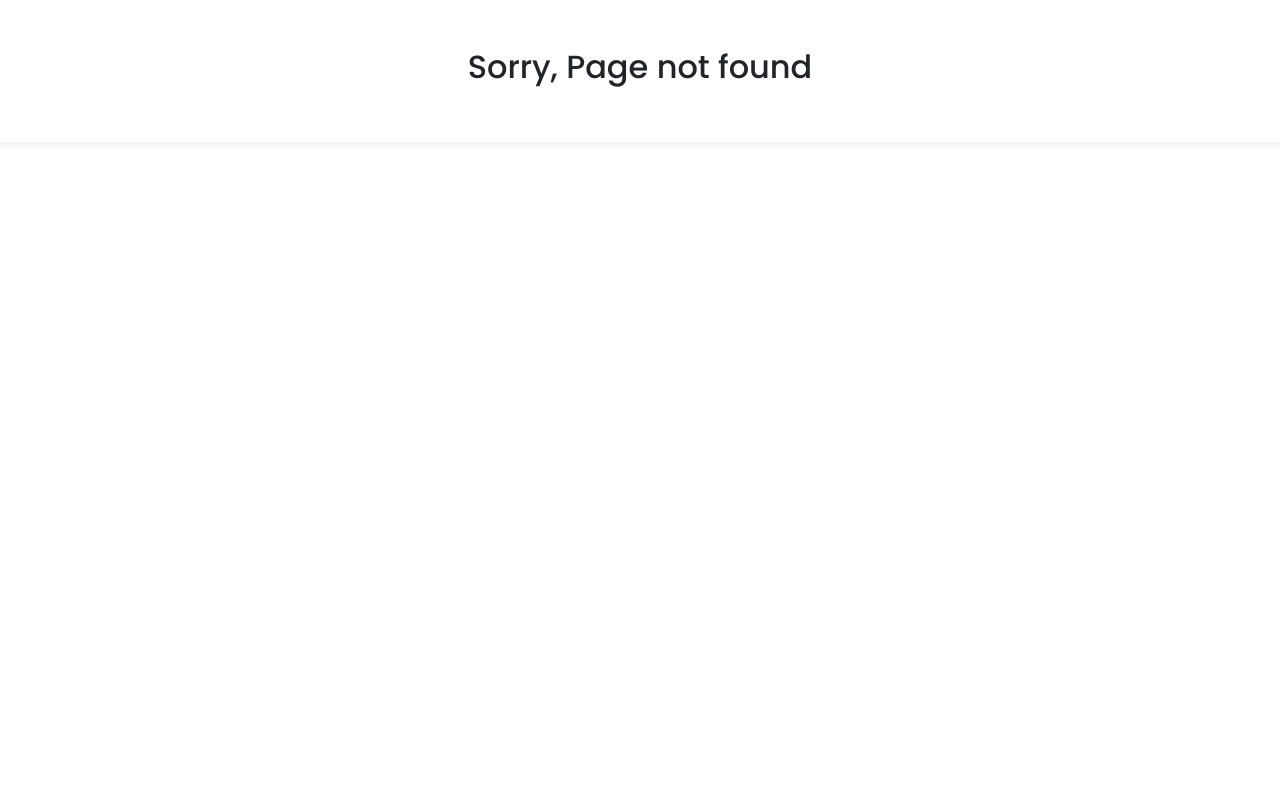
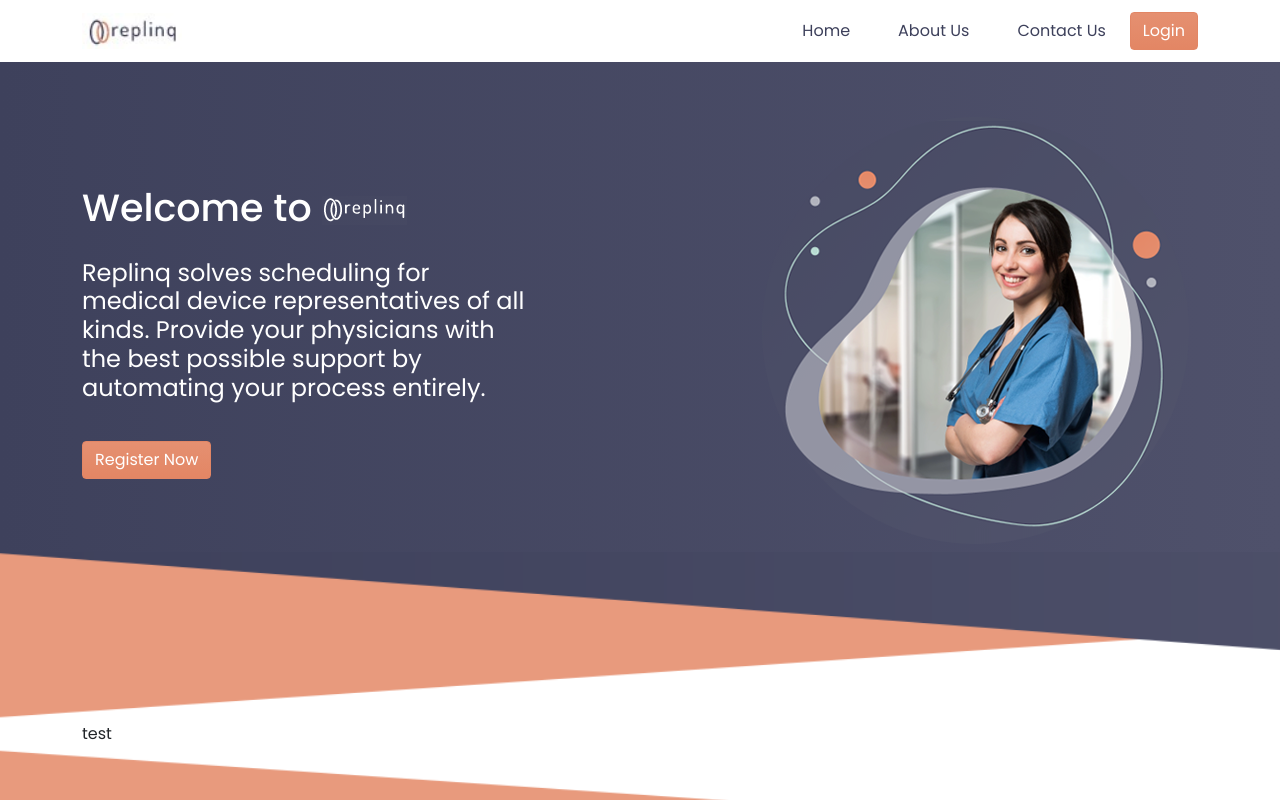
Before and after one commit to jitendralinuxbean/replinq, a React (Create React App) app: page /about in a window 1280 px wide. Before the commit this address had no page. Shown: the top 800 px of the page. Built offline with nearby package versions, Linux system fonts and the light colour scheme.

Commit message:
some files updated

```diff
--- a/package.json
+++ b/package.json
@@ -9,6 +9,7 @@
     "react": "^17.0.2",
     "react-dom": "^17.0.2",
     "react-owl-carousel": "^2.3.3",
+    "react-pdf": "^5.7.2",
     "react-scripts": "4.0.3",
     "web-vitals": "^1.1.2"
   },
--- a/src/App.js
+++ b/src/App.js
@@ -9,6 +9,7 @@
 import Notification from "./components/Notification";
 import Physicians from "./components/Physicians";
 import NoPage from "./components/NoPage";
+import About from "./components/fronend/About";
 
 
 export default function App() {
@@ -37,6 +38,10 @@
            <Route index element={<Notification />} />
         </Route>
 
+        <Route path="/about" element={<Frontend />}>
+           <Route index element={<About />} />
+        </Route>
+
         <Route path="*" element={<NoPage />} />
 
       </Routes>
--- /dev/null
+++ b/src/components/fronend/About.js
@@ -0,0 +1,23 @@
+import React from "react";
+import { Outlet } from "react-router-dom";
+import Header from "./Header";
+import Footer from "./Footer";
+import './Frontend.css';
+
+
+const About = () => {
+    return (
+
+    <>
+    <div className="fronpage">
+
+               <div className="container">
+                   test
+               </div>
+    </div>
+    </>
+
+    )
+  };
+
+  export default About;
--- a/src/components/fronend/Header.js
+++ b/src/components/fronend/Header.js
@@ -1,4 +1,5 @@
 import React from "react";
+import { Link } from "react-router-dom";
 
 
 const Header = () => {
@@ -19,7 +20,7 @@
                     <a className="nav-link" href="/">Home</a>
                   </li>
                   <li className="nav-item">
-                    <a className="nav-link" href="#aboutus">About Us</a>
+                  <Link to="/about" className="nav-link"> About Us </Link>
                   </li>
                   <li className="nav-item">
                     <a className="nav-link" href="#contactus">Contact Us</a>
```
Also changed, not shown: src/components/fronend/Testimonials.js (line endings or trailing spaces), 2 other files (tests, documents, lock files or other folders).
